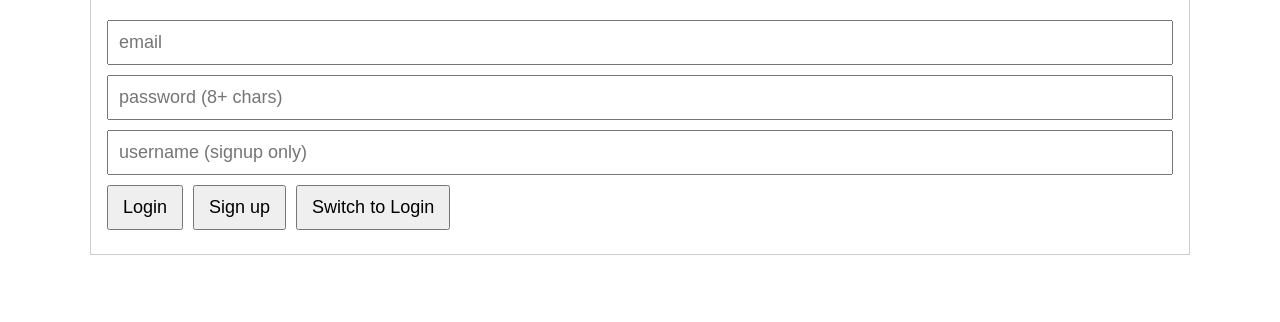
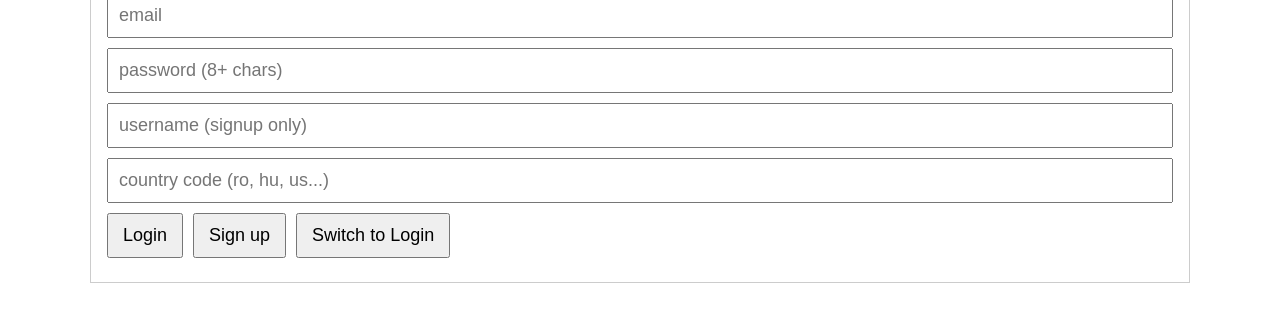
Before and after one commit to widemoment/chatapp, a website: page public/index.html in a window 1280 px wide. Shown: the part 304-626 px from the top of the page. Drawn offline with Linux system fonts and the light colour scheme.

Commit message:
Add country input

```diff
--- a/public/index.html
+++ b/public/index.html
@@ -19,6 +19,9 @@
         </div>
         <div class="row" id="nameRow">
           <input id="name" placeholder="username (signup only)" autocomplete="nickname" />
+        </div>
+        <div class="row" id="countryRow">
+          <input id="country" placeholder="country code (ro, hu, us...)" />
         </div>
         <div class="row">
           <button id="login">Login</button>
@@ -63,6 +66,11 @@
               </div>
 
               <div class="row">
+                <input id="newCountry" placeholder="country code (ro, hu, us...)" />
+                <button id="changeCountry">Change country</button>
+              </div>
+
+              <div class="row">
                 <input id="curPass" type="password" placeholder="current password" autocomplete="current-password" />
               </div>
               <div class="row">
```
